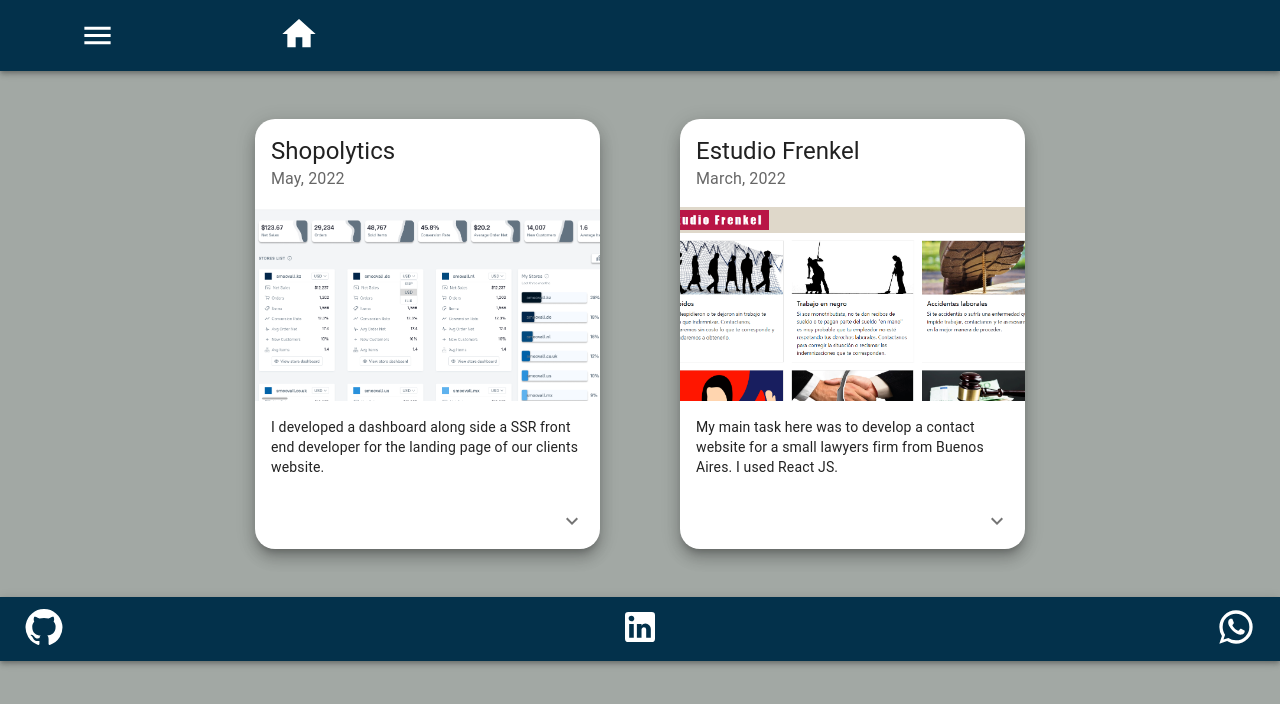
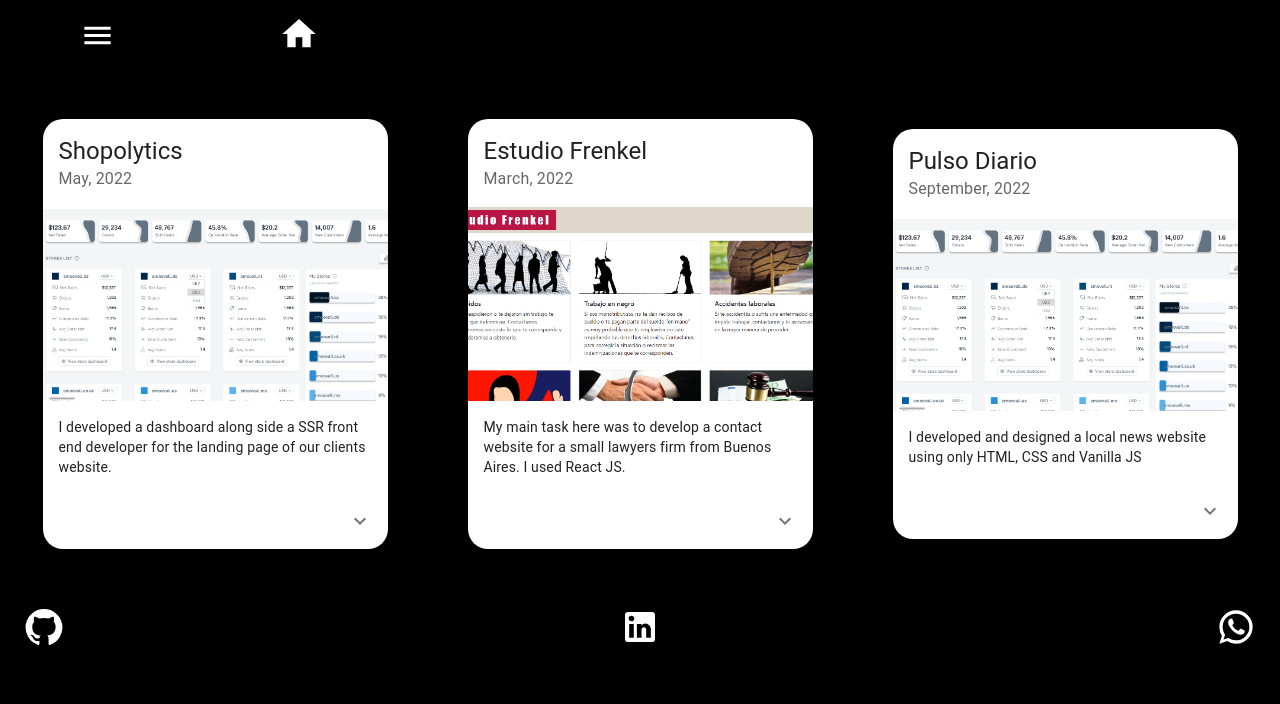
Before and after one commit to NicolasClaudioBolo/portfolio, a React (Create React App) app: page /Experience in a window 1280 px wide. Shown: the top 704 px of the page. Built offline with nearby package versions, Linux system fonts and the light colour scheme.

Commit message:
New background

```diff
--- a/public/index.html
+++ b/public/index.html
@@ -25,7 +25,8 @@
     -->
     <title>Nicolas Bolo's Portfolio</title>
   </head>
-  <body style="background-color: #A2A8A4;">
+  <!-- <body style="background-color: #A2A8A4;"> -->
+    <body style="background-color: black;">
     <noscript></noscript>
     <div id="root"></div>
 
--- a/src/components/Footer.js
+++ b/src/components/Footer.js
@@ -6,13 +6,12 @@ import Menu from '@mui/material/Menu';
 import Container from '@mui/material/Container';
 import GitHubIcon from '@mui/icons-material/GitHub';
 import LinkedInIcon from '@mui/icons-material/LinkedIn';
-import EmailIcon from '@mui/icons-material/Email';
 import WhatsAppIcon from  '@mui/icons-material/WhatsApp'
 
 const ResponsiveAppBar = () => {
 
   return (
-    <AppBar position="static">
+    <AppBar position="static" sx={{bgcolor: '#000000'}}>
       <Container maxWidth="xl">
         <Toolbar disableGutters>
           <Box sx={{ flexGrow: 1, display: { xs: 'flex', md: 'flex' } }}>
--- a/src/components/Header.js
+++ b/src/components/Header.js
@@ -51,8 +51,8 @@ const StyledInputBase = styled(InputBase)(({ theme }) => ({
 
 export default function SearchAppBar() {
   return (
-    <Box sx={{ flexGrow: 1 }}>
-      <AppBar position="static">
+    <Box sx={{ flexGrow: 1}}>
+      <AppBar position="static" sx={{bgcolor: '#000000'}}>
         <Toolbar sx={{ml:6}}>
           <Dropdown />
           <Link to='/'>
--- a/src/views/Experience.js
+++ b/src/views/Experience.js
@@ -3,6 +3,7 @@ import ExperienceCard from '../components/ExperienceCard'
 import { Grid, requirePropFactory } from '@mui/material'
 import shopolytics_img from '../assets/shopolytics.png'
 import estudiofrenkel_img from '../assets/estudio_frenkel.png'
+import pulsodiario_img from '../assets/shopolytics.png'
 
 const Experience = () => {
   const data = [
@@ -21,6 +22,14 @@ const Experience = () => {
       description: "My main task here was to develop a contact website for a small lawyers firm from Buenos Aires. I used React JS.",
       techs: "ReactJS, Reactstrap and pure CSS.",
       alt: "Estudio Frenkel"
+    },
+    {
+      title:"Pulso Diario",
+      date:"September, 2022",
+      img: pulsodiario_img,
+      description: "I developed and designed a local news website using only HTML, CSS and Vanilla JS",
+      techs: "JavaScript, Bootstrap, HTML5",
+      alt: "Pulso Diario"
     }
   ]
   return (
```
